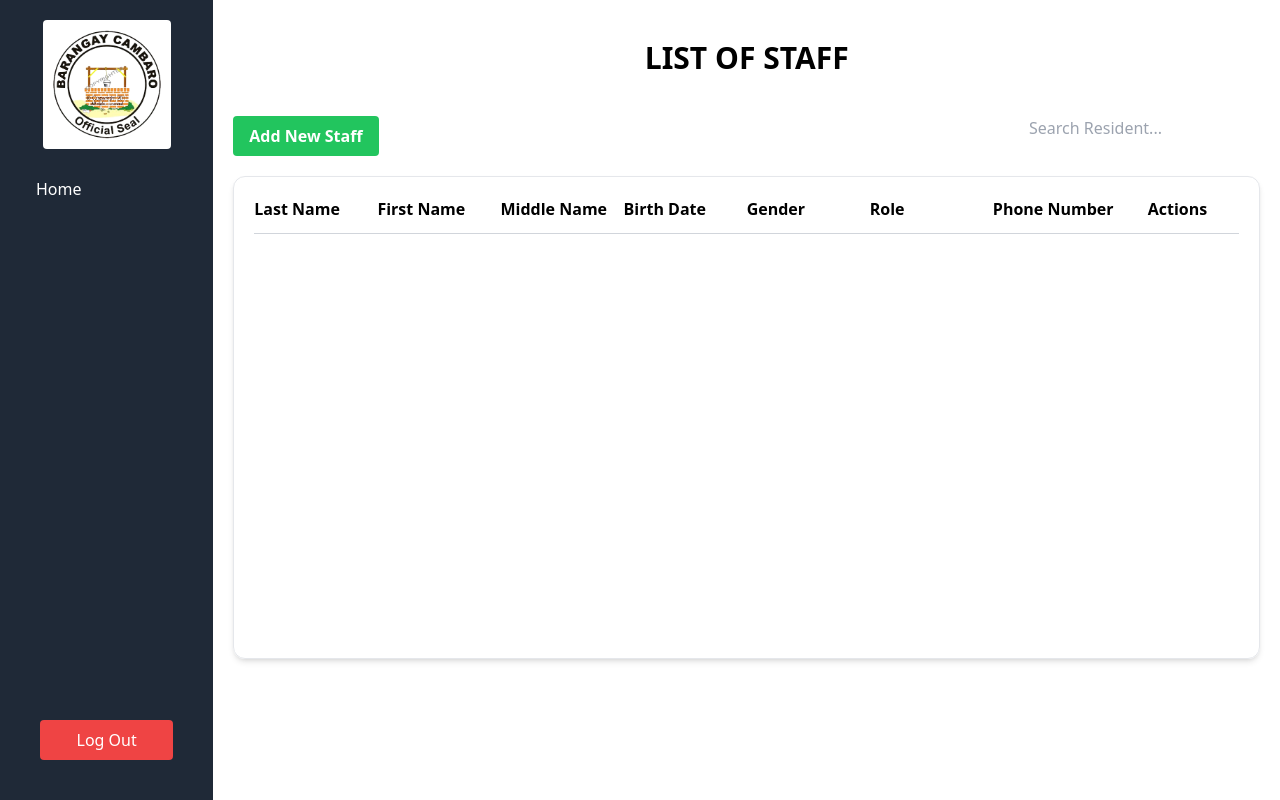
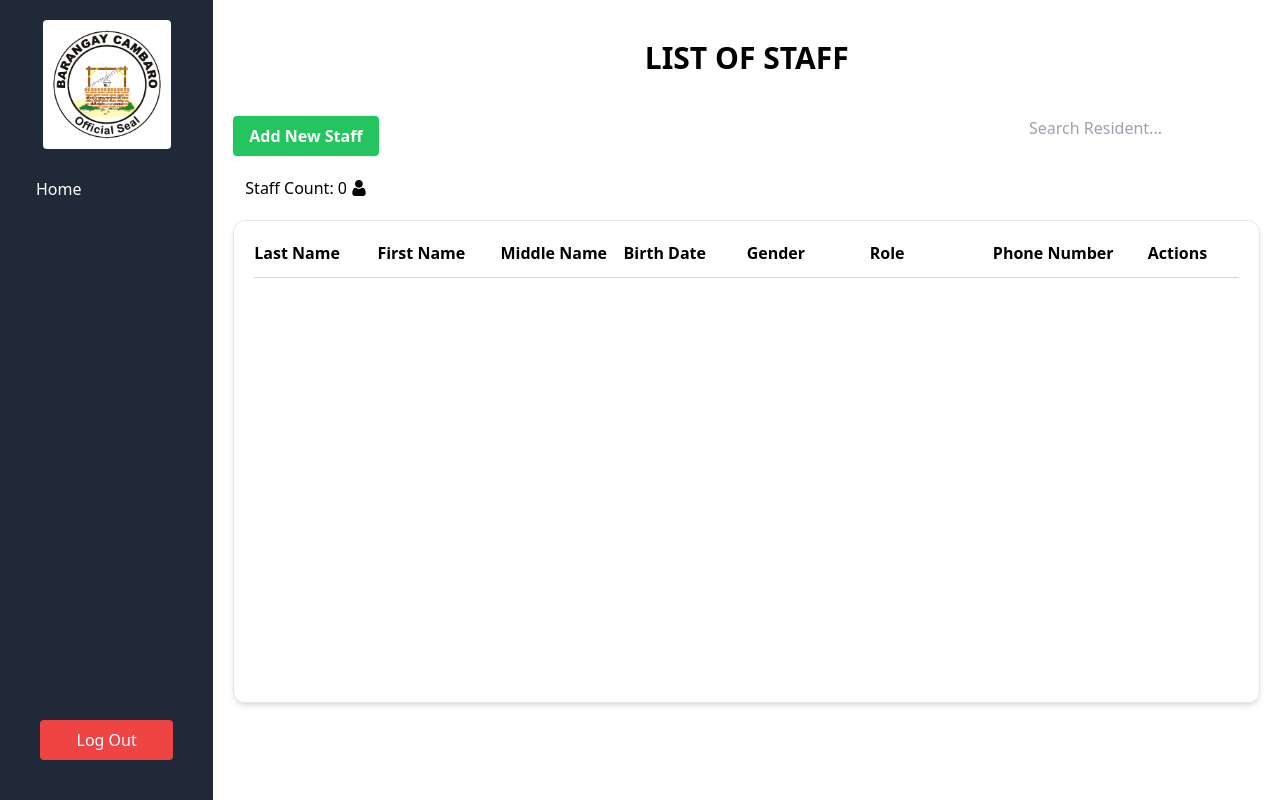
Before and after one commit to Rhainer13/dbms-1, a Django app: page /staff/ in a window 1280 px wide. Run offline with Django 5.2, Linux system fonts and the light colour scheme; the visitor is signed in with stand-in values (Sample User, id 1); data that the repository does not hold is empty; some libraries are stand-ins or nearby versions.

Commit message:
Minor Changes
added staff count

```diff
--- a/app1/templates/app1/staff.html
+++ b/app1/templates/app1/staff.html
@@ -7,7 +7,7 @@
         <h1 class="text-center font-bold text-3xl p-5">LIST OF STAFF</h1>
     </a>
 
-    <div class="flex justify-between pt-5 mb-5">
+    <div class="flex justify-between pt-5 ">
         <div>
             <a href="{% url 'add-staff' %}">
                 <div class="bg-green-500 text-white font-bold py-2 px-4 rounded">
@@ -20,6 +20,16 @@
             <form method="GET" action="{% url 'staff' %}">
                 <input class="" type="text" name="q" placeholder="Search Resident...">
             </form>
+        </div>
+    </div>
+
+    <!-- staff count -->
+    <div class="py-5 pl-3 flex">
+        <div>
+            Staff Count: {{ staff_count }}
+        </div>
+        <div class="m-1">
+            <img class="size-4" src="{% static '/images/resident_count.png' %}" alt="">
         </div>
     </div>
 
--- a/app1/views.py
+++ b/app1/views.py
@@ -410,8 +410,12 @@ def staff(request):
     else:
         staff = Staff.objects.all()
 
+    # staff count
+    staff_count = staff.count()
+
     context = {
         'staff': staff,
+        'staff_count': staff_count,
     }
     return render(request, 'app1/staff.html', context)
 
```
